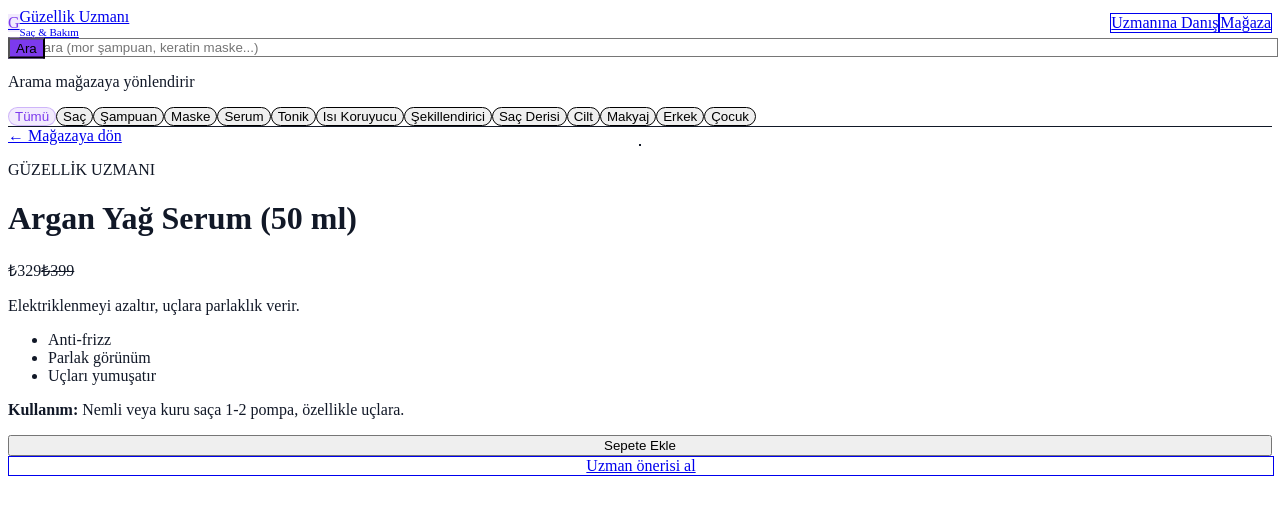
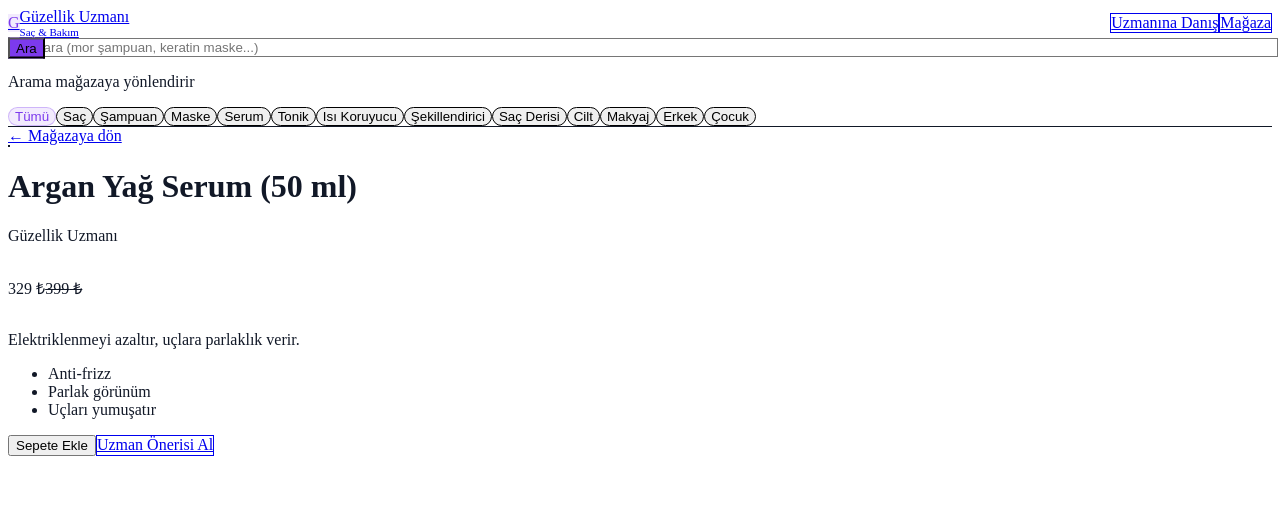
Before and after one commit to altarinoglutarkan55-bot/guzellikuzmani, a Next.js app: page /urun/argan-yag-serumu-50ml in a window 1280 px wide. Shown: the top 512 px of the page. Built offline with nearby package versions, Linux system fonts and the light colour scheme.

Commit message:
fix: product detail page stable + icon images + strict TS

```diff
--- a/app/urun/[slug]/page.tsx
+++ b/app/urun/[slug]/page.tsx
@@ -1,41 +1,39 @@
-export const dynamic = "force-dynamic";
-
 import Image from "next/image";
 import Link from "next/link";
 import { notFound } from "next/navigation";
 import products from "../../../data/products.json";
 
-type Img = { src: string; alt: string };
+type ProductImage = {
+  src: string;
+  alt?: string;
+};
 
-function normalizeSlug(v: unknown) {
-  return String(v ?? "")
+type Product = {
+  slug: string;
+  title: string;
+  brand?: string;
+  price: number;
+  compareAtPrice?: number | null;
+  shortDescription?: string;
+  description?: string;
+  images?: ProductImage[];
+  benefits?: string[];
+  usage?: string;
+  category?: string;
+};
+
+function normalizeSlug(str: string) {
+  return str
     .toLowerCase()
+    .trim()
     .replace(/ğ/g, "g")
     .replace(/ü/g, "u")
     .replace(/ş/g, "s")
     .replace(/ı/g, "i")
     .replace(/ö/g, "o")
     .replace(/ç/g, "c")
-    .trim();
-}
-
-function normalizeImages(p: any): Img[] {
-  if (!Array.isArray(p?.images) || p.images.length === 0) {
-    return [{ src: "/demo/urun-1.jpg", alt: "Ürün" }];
-  }
-
-  return p.images.map((img: any) => ({
-    src:
-      typeof img === "string"
-        ? img
-        : typeof img?.src === "string"
-        ? img.src
-        : "/demo/urun-1.jpg",
-    alt:
-      typeof img?.alt === "string"
-        ? img.alt
-        : String(p?.title ?? "Ürün"),
-  }));
+    .replace(/[^a-z0-9-]/g, "-")
+    .replace(/-+/g, "-");
 }
 
 export default function ProductPage({
@@ -45,30 +43,19 @@
 }) {
   const slug = normalizeSlug(params.slug);
 
-  const raw = (products as any[]).find(
-    (p) => normalizeSlug(p?.slug) === slug
+  const product = (products as Product[]).find(
+    (p) => normalizeSlug(p.slug) === slug
   );
 
-  if (!raw) notFound();
+  if (!product) notFound();
 
-  const title = String(raw?.title ?? "Ürün");
-  const brand = String(raw?.brand ?? "Güzellik Uzmanı");
-  const price = Number(raw?.price ?? 0);
-  const compareAt = raw?.compareAtPrice
-    ? Number(raw.compareAtPrice)
-    : null;
+  const images =
+    product.images?.map((img, i) => ({
+      src: img.src,
+      alt: img.alt ?? `${product.title} ${i + 1}`,
+    })) ?? [];
 
-  const shortDesc = raw?.shortDescription
-    ? String(raw.shortDescription)
-    : "";
-
-  const benefits = Array.isArray(raw?.benefits)
-    ? raw.benefits.map((b: any) => String(b))
-    : [];
-
-  const usage = raw?.usage ? String(raw.usage) : "";
-
-  const images = normalizeImages(raw);
+  const benefits: string[] = product.benefits ?? [];
 
   return (
     <main className="mx-auto max-w-5xl px-4 py-10">
@@ -79,83 +66,69 @@
         ← Mağazaya dön
       </Link>
 
-      <div className="grid gap-10 md:grid-cols-2">
-        {/* === GALERİ (İKON BOYUTU) === */}
-        <div className="flex flex-col items-center gap-3">
-          <div className="relative h-48 w-48 rounded-2xl bg-zinc-50 ring-1 ring-zinc-200">
-            <Image
-              src={images[0].src}
-              alt={images[0].alt}
-              fill
-              className="object-contain p-4"
-              priority
-            />
-          </div>
-
-          <div className="flex gap-2">
-            {images.slice(1).map((img, i) => (
+      <div className="grid gap-8 md:grid-cols-2">
+        {/* GÖRSELLER – İKON BOYUTU */}
+        <div className="flex flex-wrap gap-3">
+          {images.map((img, i) => (
             <div
               key={i}
-                className="relative h-16 w-16 rounded-xl bg-zinc-50 ring-1 ring-zinc-200"
+              className="relative h-24 w-24 overflow-hidden rounded-xl border bg-zinc-50"
             >
               <Image
                 src={img.src}
                 alt={img.alt}
                 fill
-                  className="object-contain p-2"
+                className="object-contain"
               />
             </div>
           ))}
         </div>
-        </div>
 
-        {/* === ÜRÜN BİLGİ === */}
+        {/* BİLGİLER */}
         <div className="space-y-4">
-          <p className="text-xs font-semibold uppercase text-zinc-500">
-            {brand}
-          </p>
+          <h1 className="text-2xl font-bold text-zinc-900">
+            {product.title}
+          </h1>
 
-          <h1 className="text-2xl font-bold text-zinc-900">{title}</h1>
+          {product.brand && (
+            <p className="text-sm text-zinc-500">{product.brand}</p>
+          )}
 
           <div className="flex items-center gap-3">
-            <span className="text-2xl font-bold text-zinc-900">
-              ₺{price}
-            </span>
-            {compareAt && (
-              <span className="text-sm text-zinc-500 line-through">
-                ₺{compareAt}
-              </span>
+            <p className="text-xl font-bold text-zinc-900">
+              {product.price} ₺
+            </p>
+            {product.compareAtPrice && (
+              <p className="text-sm text-zinc-400 line-through">
+                {product.compareAtPrice} ₺
+              </p>
             )}
           </div>
 
-          {shortDesc && (
-            <p className="text-sm text-zinc-600">{shortDesc}</p>
+          {product.shortDescription && (
+            <p className="text-sm text-zinc-600">
+              {product.shortDescription}
+            </p>
           )}
 
           {benefits.length > 0 && (
             <ul className="list-disc pl-5 text-sm text-zinc-600">
-              {benefits.map((b, i) => (
+              {benefits.map((b: string, i: number) => (
                 <li key={i}>{b}</li>
               ))}
             </ul>
           )}
 
-          {usage && (
-            <p className="text-sm text-zinc-600">
-              <strong>Kullanım:</strong> {usage}
-            </p>
-          )}
-
-          <div className="grid gap-2 pt-4">
-            <button className="w-full rounded-2xl bg-zinc-900 px-4 py-3 text-sm font-semibold text-white">
+          <div className="flex gap-3 pt-4">
+            <button className="rounded-xl bg-zinc-900 px-5 py-3 text-sm font-semibold text-white">
               Sepete Ekle
             </button>
 
             <Link
               href="/anket"
-              className="w-full rounded-2xl border border-zinc-300 px-4 py-3 text-center text-sm font-semibold text-zinc-900"
+              className="rounded-xl border px-5 py-3 text-sm font-semibold"
             >
-              Uzman önerisi al
+              Uzman Önerisi Al
             </Link>
           </div>
         </div>
```
Lines whose indentation alone changed are shown as unchanged.
